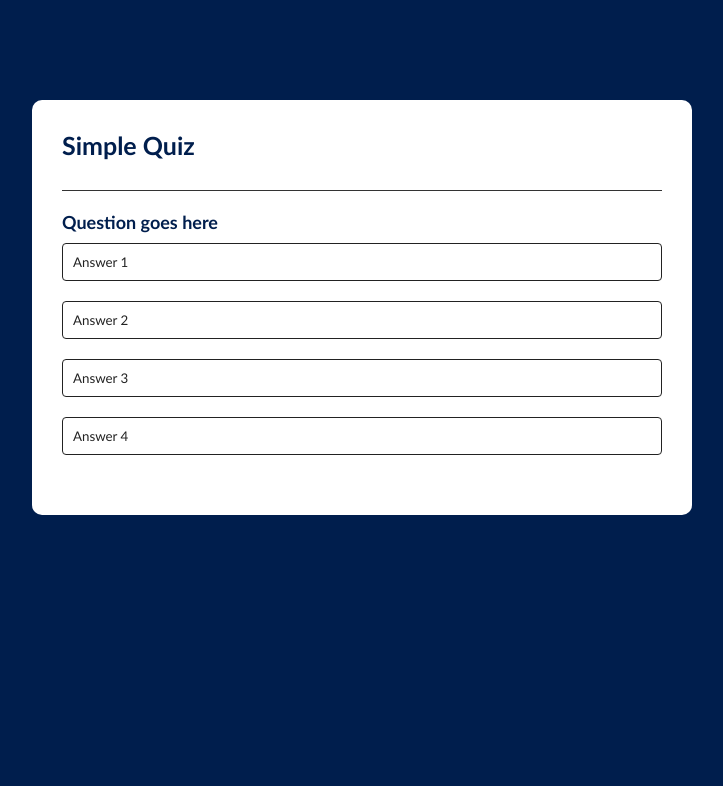
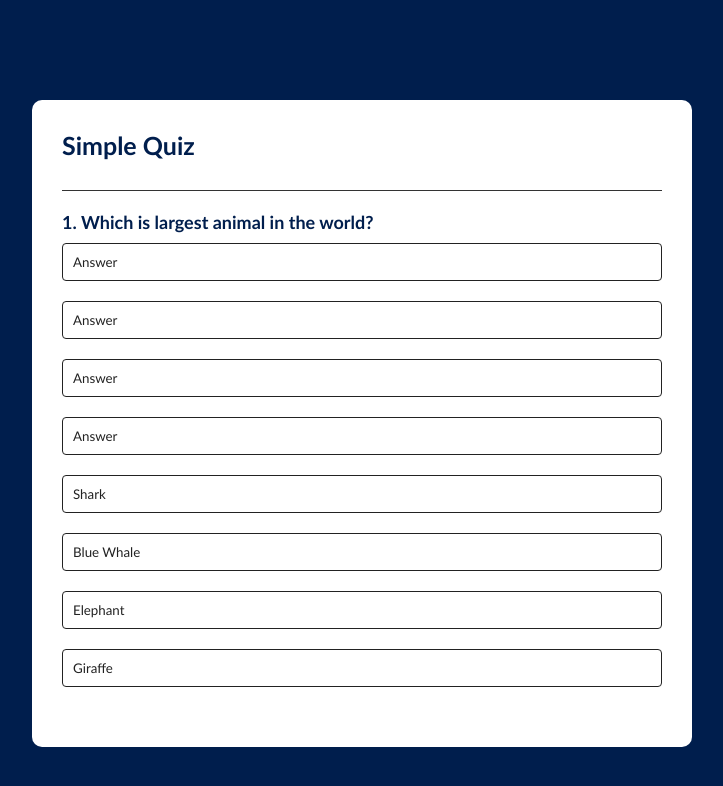
Before and after one commit to sadanmian/Quiz-App, a plain HTML site: page index.html in a window 1280 px wide. Shown: the whole page, without its empty margins (278-1001 px from the left). Drawn offline with Linux system fonts and the light colour scheme.

Commit message:
question/answer added

```diff
--- a/index.html
+++ b/index.html
@@ -15,15 +15,17 @@
         <div class="quiz">
             <h2 id="question">Question goes here</h2>
             <div id="answer-buttons">
-                <button class="btn">Answer 1</button>
-                <button class="btn">Answer 2</button>
-                <button class="btn">Answer 3</button>
-                <button class="btn">Answer 4</button>
+                <button class="btn">Answer </button>
+                <button class="btn">Answer </button>
+                <button class="btn">Answer </button>
+                <button class="btn">Answer </button>
             </div>
             <button id="next-btn">Next</button>
         </div>
     </div>
 
+
+    <script src="script.js"></script>
 </body>
 
 </html>
--- a/script.js
+++ b/script.js
@@ -0,0 +1,67 @@
+const questions = [
+    {
+        question: "Which is largest animal in the world?",
+        answers: [
+            { text: "Shark", correct: false },
+            { text: "Blue Whale", correct: true },
+            { text: "Elephant", correct: false },
+            { text: "Giraffe", correct: false }
+        ]
+    },
+    {
+        question: "Which is smallest country in the world?",
+        answers: [
+            { text: "Vatican City", correct: true },
+            { text: "Bhutan", correct: false },
+            { text: "Nepal", correct: false },
+            { text: "Sri Lanka", correct: false }
+        ]
+    },
+    {
+        question: "Which is largest desert in the world?",
+        answers: [
+            { text: "Kalahari", correct: false },
+            { text: "Gobi", correct: false },
+            { text: "Sahara", correct: true },
+            { text: "Antarctica", correct: false }
+        ]
+    },
+    {
+        question: "Which is smallest continent in the world?",
+        answers: [
+            { text: "Asia", correct: false },
+            { text: "Australia", correct: true },
+            { text: "Arctic", correct: false },
+            { text: "Africa", correct: false }
+        ]
+    },
+]
+
+const questionElement = document.getElementById('question')
+const answerButton = document.getElementById('answer-buttons')
+const nextButton = document.getElementById('next-btn')
+
+let currentQuestionIndex = 0
+let score = 0
+
+const startQuiz = () => {
+    currentQuestionIndex = 0
+    score = 0
+    nextButton.innerHTML = "Next"
+    showQuestion()
+}
+
+const showQuestion = () => {
+    let currentQuestion = questions[currentQuestionIndex]
+    let questionNo = currentQuestionIndex + 1
+    questionElement.innerHTML = questionNo + '. ' + currentQuestion.question
+
+    currentQuestion.answers.forEach(answer => {
+        const button = document.createElement('button')
+        button.innerHTML = answer.text
+        button.classList.add('btn')
+        answerButton.appendChild(button)
+    })
+}
+
+showQuestion()
```
